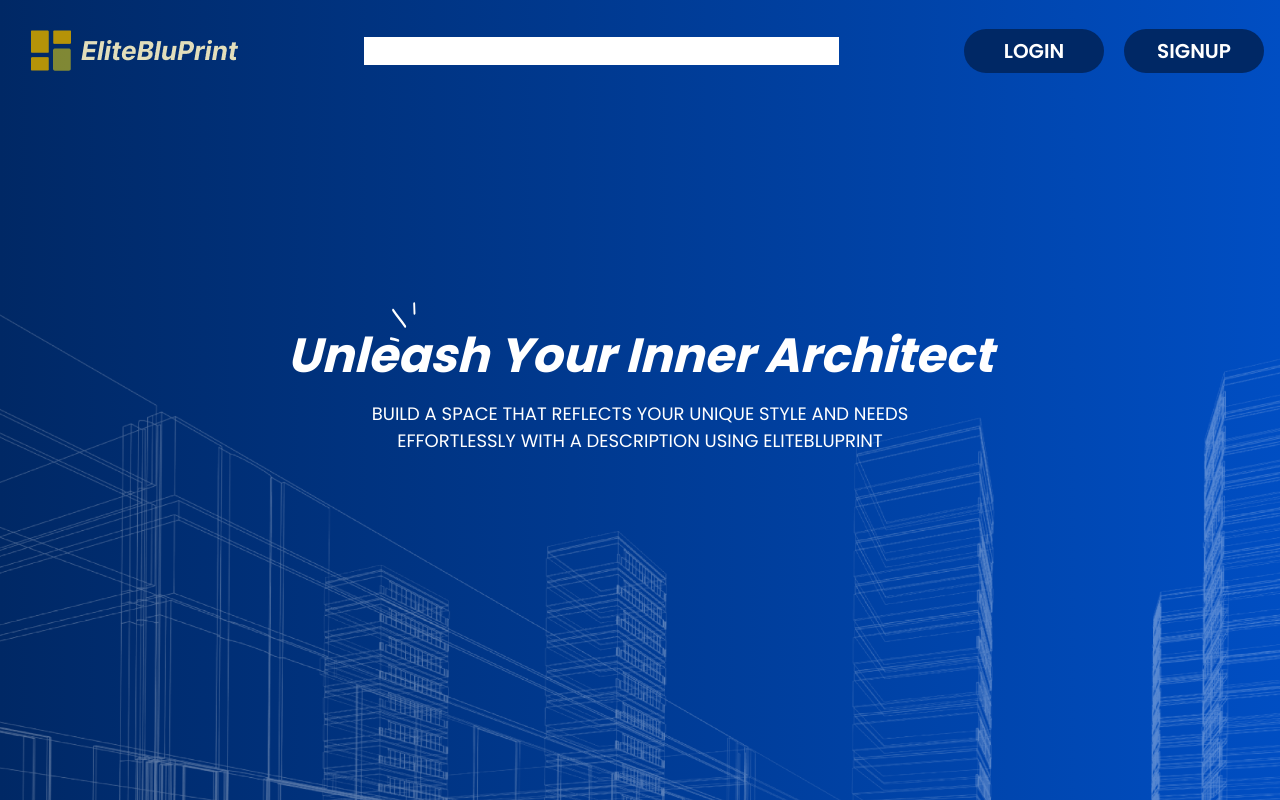
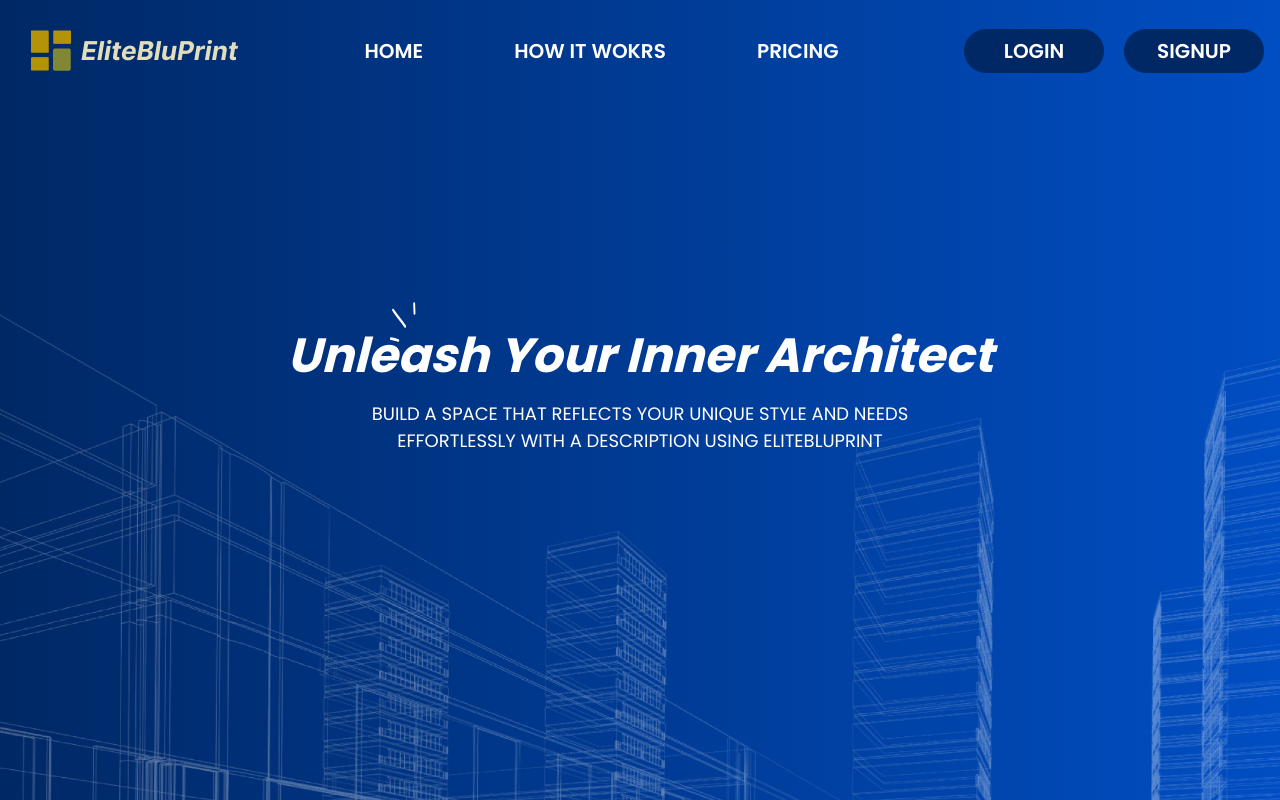
Before and after one commit to hashimkalam/SDGP-CS-28, a React (Vite) app in the folder client/: page / in a window 1280 px wide. Shown: the top 800 px of the page. Built offline with nearby package versions, Linux system fonts and the light colour scheme.

Commit message:
text color changed

```diff
--- a/client/src/components/navbar/navbar.jsx
+++ b/client/src/components/navbar/navbar.jsx
@@ -62,8 +62,8 @@
       </div>
 
       {location.pathname == "/" && (
-        <ul className={`md:flex justify-between md:items-center bg-white font-semibold md:pb-0 pb-10 absolute md:static md:z-auto z-[-1] left-0 md:w-[38%] w-[100%]
-        md:pl-0 pl-7 md:pr-0 pr-9 transition-all duration-500 ease-in  ${open ? 'top-20':'top-[-490px]'}`}>
+        <ul className={`md:flex justify-between md:items-center md:text-white text-[#090E34] font-semibold md:pb-0 pb-10 absolute md:static md:z-auto z-[-1] left-0 md:w-[38%] w-[100%]
+        md:pl-0 pl-7 md:pr-0 pr-9 transition-all duration-500 ease-in  ${open ? 'top-20 bg-white':'top-[-490px]'}`}>
 
           <li className="md:my-0 my-5">
             <a className="transition-all duration-500 cursor-pointer md:text-xl font-Inter-Regular text-lg">
```
